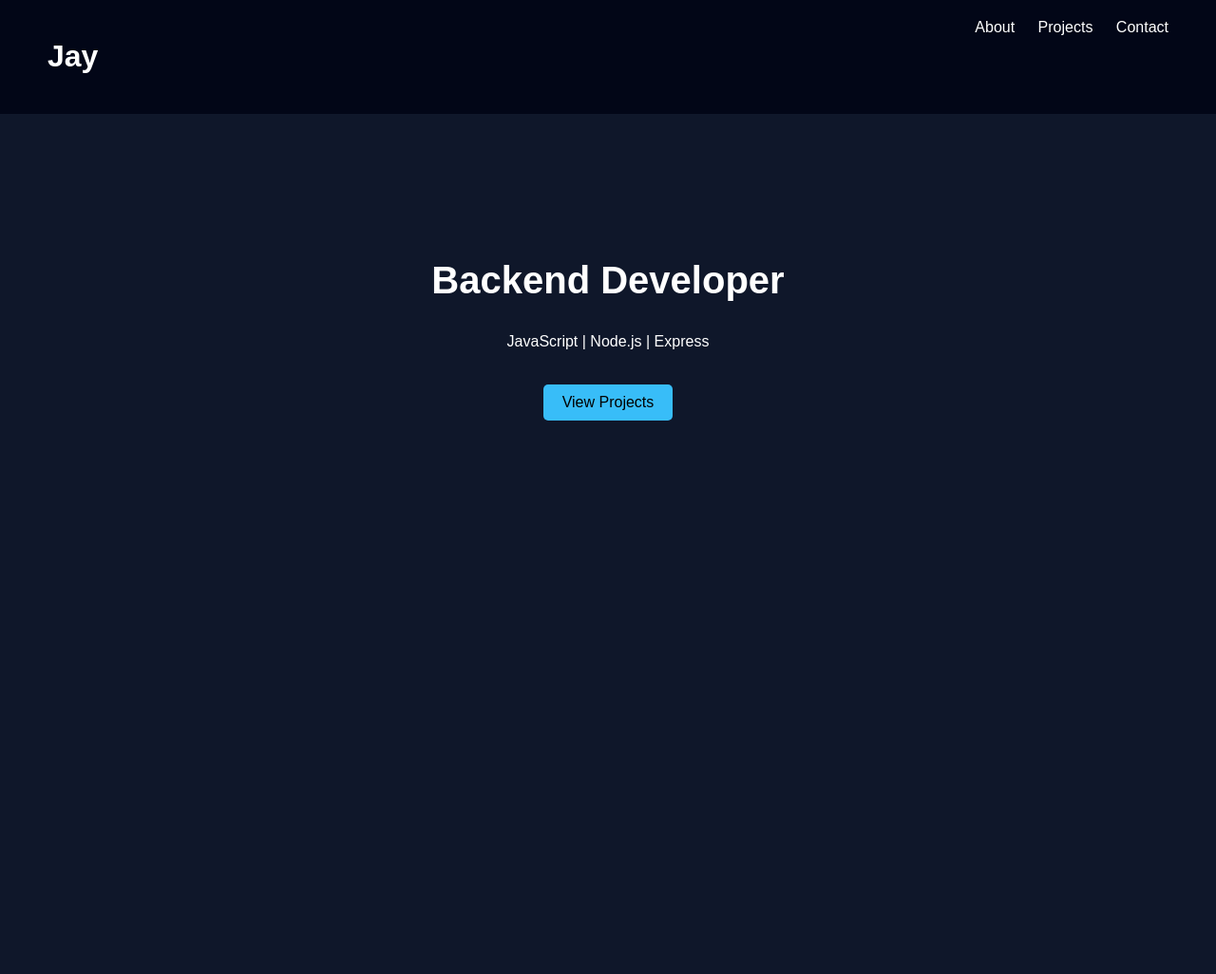
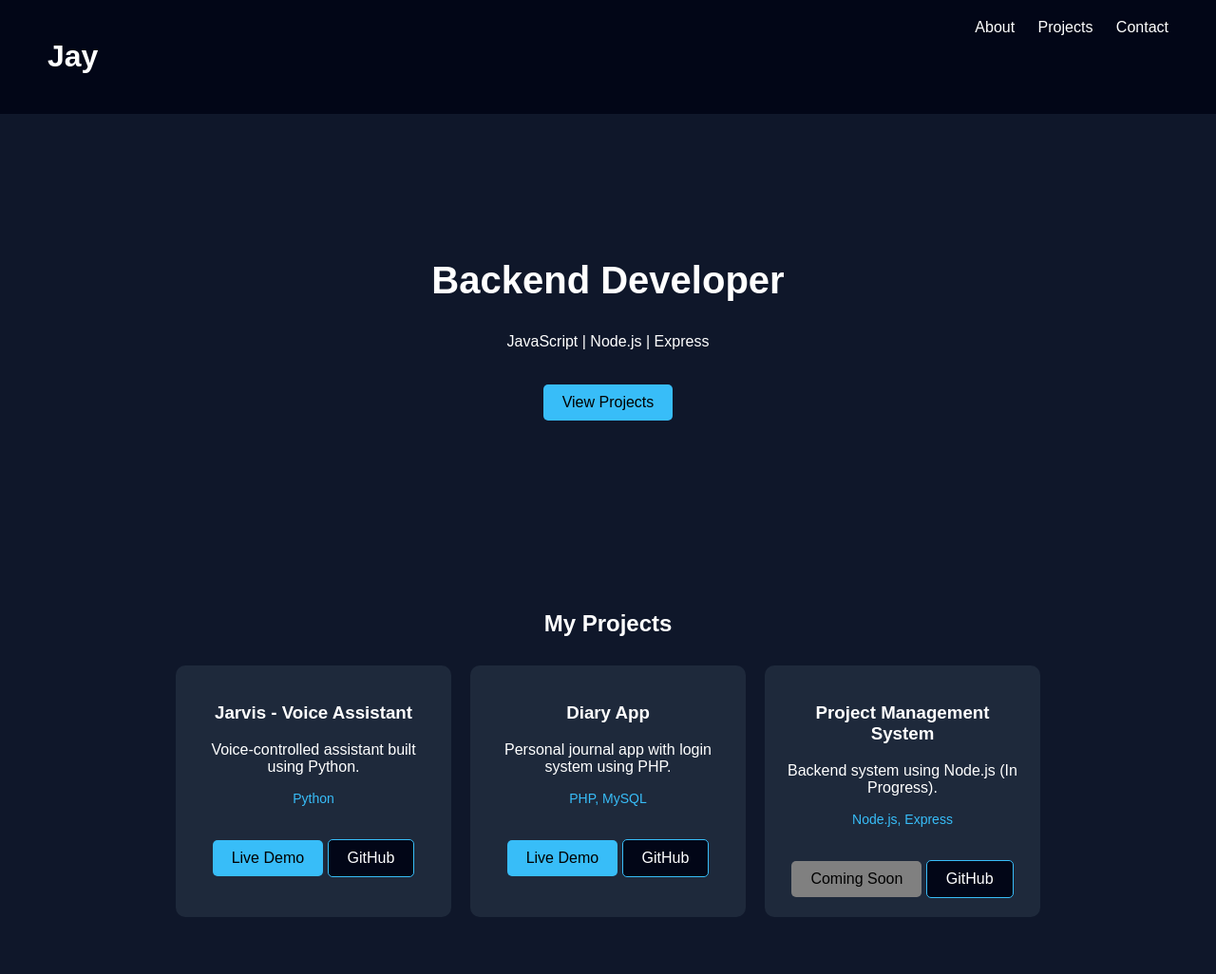
Before and after one commit to jkbhatt/Jay-Portfolio, a plain HTML site: page index.html in a window 1280 px wide. Shown: the whole page at 95% size. Before the commit the page ends 800 px from the top, so only its background shows below. Drawn offline with Linux system fonts and the light colour scheme.

Commit message:
Added projects section

```diff
--- a/css/style.css
+++ b/css/style.css
@@ -36,3 +36,52 @@ nav a {
   text-decoration: none;
   border-radius: 5px;
 }
+#projects {
+  padding: 60px 50px;
+  text-align: center;
+}
+
+.project-container {
+  display: flex;
+  gap: 20px;
+  margin-top: 30px;
+  flex-wrap: wrap;
+  justify-content: center;
+}
+
+.card {
+  background: #1e293b;
+  padding: 20px;
+  width: 250px;
+  border-radius: 10px;
+  transition: 0.3s;
+}
+
+.card:hover {
+  transform: translateY(-5px);
+}
+
+.tech {
+  font-size: 14px;
+  color: #38bdf8;
+}
+
+.buttons {
+  margin-top: 15px;
+}
+
+.live {
+  background: #38bdf8;
+  color: black;
+}
+
+.code {
+  background: #020617;
+  color: white;
+  border: 1px solid #38bdf8;
+}
+
+.disabled {
+  background: gray;
+  cursor: not-allowed;
+}
--- a/index.html
+++ b/index.html
@@ -1,12 +1,11 @@
-<!DOCTYPE html>
+<!doctype html>
 <html lang="en">
   <head>
-  <meta charset="UTF-8">
+    <meta charset="UTF-8" />
     <title>Jay Portfolio</title>
-  <link rel="stylesheet" href="css/style.css">
+    <link rel="stylesheet" href="css/style.css" />
   </head>
   <body>
-
     <header>
       <h1>Jay</h1>
       <nav>
@@ -21,6 +20,43 @@
       <p>JavaScript | Node.js | Express</p>
       <a href="#projects" class="btn">View Projects</a>
     </section>
+    <section id="projects">
+      <h2>My Projects</h2>
 
+      <div class="project-container">
+        <div class="card">
+          <h3>Jarvis - Voice Assistant</h3>
+          <p>Voice-controlled assistant built using Python.</p>
+          <p class="tech">Python</p>
+
+          <div class="buttons">
+            <a href="#" class="btn live">Live Demo</a>
+            <a href="https://github.com/jkbhatt" class="btn code">GitHub</a>
+          </div>
+        </div>
+
+        <div class="card">
+          <h3>Diary App</h3>
+          <p>Personal journal app with login system using PHP.</p>
+          <p class="tech">PHP, MySQL</p>
+
+          <div class="buttons">
+            <a href="#" class="btn live">Live Demo</a>
+            <a href="https://github.com/jkbhatt" class="btn code">GitHub</a>
+          </div>
+        </div>
+
+        <div class="card">
+          <h3>Project Management System</h3>
+          <p>Backend system using Node.js (In Progress).</p>
+          <p class="tech">Node.js, Express</p>
+
+          <div class="buttons">
+            <a href="#" class="btn live disabled">Coming Soon</a>
+            <a href="https://github.com/jkbhatt" class="btn code">GitHub</a>
+          </div>
+        </div>
+      </div>
+    </section>
   </body>
 </html>
```
Lines whose indentation alone changed are shown as unchanged.
